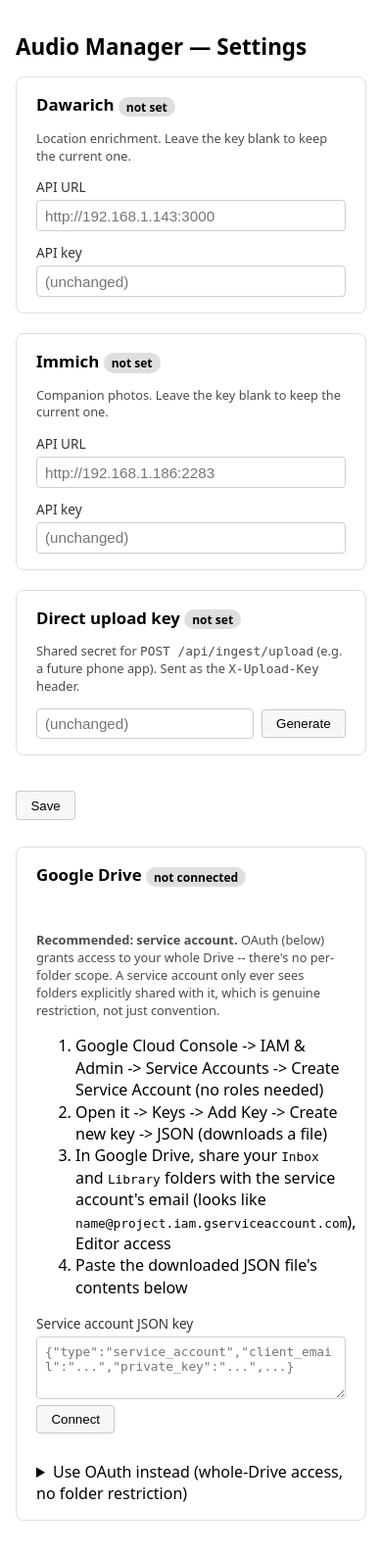
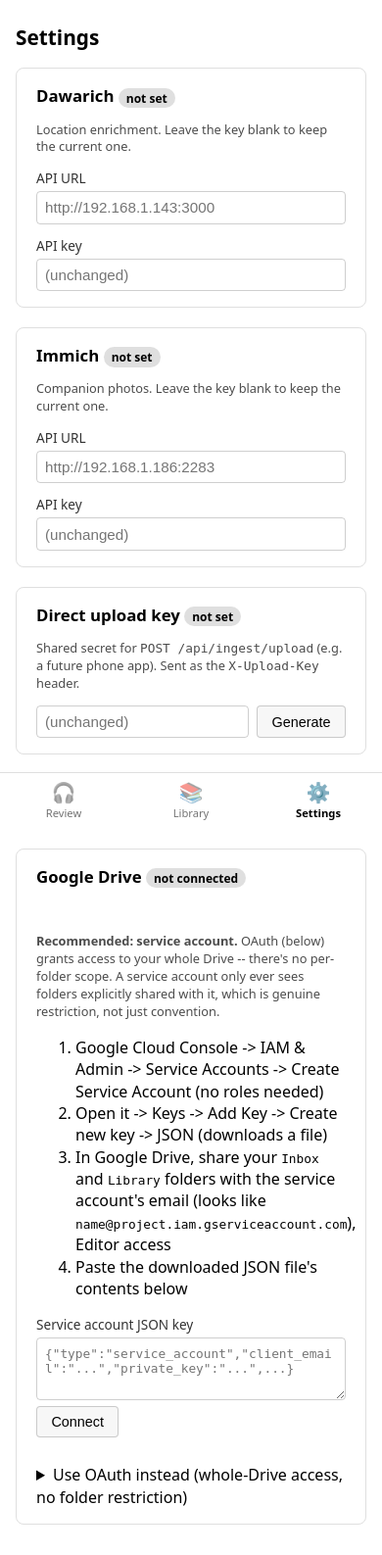
Before and after one commit to broadcasttechie/audioman, a Flask app: page /settings in a window 390 px wide. Shown: the top 1587 px of the page at 98% size. Before the commit the page ends 1552 px from the top, so only its background shows below. Run offline with Flask 3, Linux system fonts and the light colour scheme; data that the repository does not hold is empty.

Commit message:
Add shared nav shell + Review Queue screen; fix silent rclone error detail
UI: base.html carries the responsive nav (bottom tab bar on mobile,
top bar on wide screens -- Review/Library/Settings), settings.html
refactored to extend it. review_queue.html is the new home screen:
pending-review resources as tappable cards (filename, duration,
captured-at or "no timestamp" flag, location/photo indicators),
built safely against XSS (textContent, not innerHTML, for filenames
-- untrusted since they come from uploaded/synced files). library.html
is a placeholder for the next screen.

Fix: str(CalledProcessError) only includes the command and exit code,
never stderr -- found this live debugging a real ingest failure
(a file stuck in the Drive inbox) where file_events/JobRun just said
"returned non-zero exit status 1" with no way to tell it was actually
Google's insufficientFilePermissions. _cmd_error_detail() in
jobs/rclone_jobs.py appends stderr when present, used at all three
call sites.

Co-Authored-By: Claude Sonnet 5 <noreply@anthropic.com>

```diff
--- /dev/null
+++ b/app/templates/base.html
@@ -0,0 +1,79 @@
+<!doctype html>
+<html lang="en">
+<head>
+<meta charset="utf-8">
+<meta name="viewport" content="width=device-width, initial-scale=1">
+<title>Audio Manager{% block title_suffix %}{% endblock %}</title>
+<style>
+  :root { color-scheme: light dark; --nav-size: 56px; }
+  * { box-sizing: border-box; }
+  body {
+    font-family: system-ui, sans-serif; margin: 0; line-height: 1.4;
+    padding-bottom: calc(var(--nav-size) + env(safe-area-inset-bottom));
+  }
+  .container { max-width: 640px; margin: 0 auto; padding: 1rem; }
+  h1 { font-size: 1.3rem; margin: 0.5rem 0 1rem; }
+  section { border: 1px solid #8884; border-radius: 8px; padding: 1rem 1.25rem; margin-bottom: 1.25rem; }
+  h2 { font-size: 1.05rem; margin-top: 0; }
+  label { display: block; font-size: 0.85rem; margin: 0.75rem 0 0.25rem; opacity: 0.8; }
+  input[type=text], input[type=password], input[type=search], textarea, select {
+    width: 100%; padding: 0.45rem 0.5rem; font-size: 0.95rem;
+    border: 1px solid #8886; border-radius: 4px; background: transparent; color: inherit;
+  }
+  textarea { min-height: 4rem; font-family: monospace; font-size: 0.8rem; }
+  .row { display: flex; gap: 0.5rem; align-items: center; }
+  .row input { flex: 1; }
+  button {
+    padding: 0.45rem 0.9rem; border-radius: 4px; border: 1px solid #8886;
+    background: #8881; color: inherit; cursor: pointer; font-size: 0.9rem;
+  }
+  button:hover { background: #8882; }
+  button:disabled { opacity: 0.5; cursor: not-allowed; }
+  .badge { font-size: 0.75rem; padding: 0.1rem 0.5rem; border-radius: 999px; }
+  .badge.set { background: #2a72; }
+  .badge.unset { background: #8884; }
+  .status { font-size: 0.85rem; min-height: 1.2rem; margin-top: 0.5rem; }
+  .status.ok { color: #2a7; }
+  .status.err { color: #d55; }
+  p.hint { font-size: 0.8rem; opacity: 0.7; }
+  code { font-size: 0.8rem; }
+  a { color: inherit; }
+
+  /* Bottom tab bar on mobile, top bar on wider screens -- thumb-reachable
+     nav is the point on a phone, and it maps cleanly onto a future app shell. */
+  nav.tabbar {
+    position: fixed; bottom: 0; left: 0; right: 0; display: flex;
+    border-top: 1px solid #8884; background: Canvas;
+    padding-bottom: env(safe-area-inset-bottom);
+    height: var(--nav-size); z-index: 10;
+  }
+  nav.tabbar a {
+    flex: 1; display: flex; flex-direction: column; align-items: center; justify-content: center;
+    text-decoration: none; color: inherit; font-size: 0.7rem; opacity: 0.55;
+  }
+  nav.tabbar a.active { opacity: 1; font-weight: 600; }
+  nav.tabbar .icon { font-size: 1.25rem; line-height: 1.3; }
+
+  @media (min-width: 720px) {
+    body { padding-bottom: 0; padding-top: var(--nav-size); }
+    nav.tabbar {
+      top: 0; bottom: auto; justify-content: center; gap: 2.5rem;
+      border-top: none; border-bottom: 1px solid #8884;
+    }
+    nav.tabbar a { flex: none; flex-direction: row; gap: 0.4rem; font-size: 0.9rem; }
+  }
+</style>
+{% block head %}{% endblock %}
+</head>
+<body>
+<nav class="tabbar">
+  <a href="/review" class="{{ 'active' if active_tab == 'review' else '' }}"><span class="icon">🎧</span>Review</a>
+  <a href="/library" class="{{ 'active' if active_tab == 'library' else '' }}"><span class="icon">📚</span>Library</a>
+  <a href="/settings" class="{{ 'active' if active_tab == 'settings' else '' }}"><span class="icon">⚙️</span>Settings</a>
+</nav>
+<div class="container">
+{% block content %}{% endblock %}
+</div>
+{% block scripts %}{% endblock %}
+</body>
+</html>
--- /dev/null
+++ b/app/templates/library.html
@@ -0,0 +1,6 @@
+{% extends "base.html" %}
+{% block title_suffix %} — Library{% endblock %}
+{% block content %}
+<h1>Library</h1>
+<p class="hint">Not built yet — filed/failed/archived resources, filterable by status/category/project/tag, will live here.</p>
+{% endblock %}
--- a/app/templates/settings.html
+++ b/app/templates/settings.html
@@ -1,45 +1,18 @@
-<!doctype html>
-<html lang="en">
-<head>
-<meta charset="utf-8">
-<meta name="viewport" content="width=device-width, initial-scale=1">
-<title>Audio Manager — Settings</title>
+{% extends "base.html" %}
+{% block title_suffix %} — Settings{% endblock %}
+{% block head %}
 <style>
-  :root { color-scheme: light dark; }
-  body { font-family: system-ui, sans-serif; max-width: 640px; margin: 2rem auto; padding: 0 1rem; line-height: 1.4; }
-  h1 { font-size: 1.4rem; }
-  section { border: 1px solid #8884; border-radius: 8px; padding: 1rem 1.25rem; margin-bottom: 1.25rem; }
-  h2 { font-size: 1.05rem; margin-top: 0; }
-  label { display: block; font-size: 0.85rem; margin: 0.75rem 0 0.25rem; opacity: 0.8; }
-  input[type=text], input[type=password], textarea {
-    width: 100%; box-sizing: border-box; padding: 0.4rem 0.5rem; font-size: 0.95rem;
-    border: 1px solid #8886; border-radius: 4px; background: transparent; color: inherit;
-  }
-  textarea { min-height: 4rem; font-family: monospace; font-size: 0.8rem; }
-  .row { display: flex; gap: 0.5rem; align-items: center; }
-  .row input { flex: 1; }
-  button { padding: 0.4rem 0.9rem; border-radius: 4px; border: 1px solid #8886; background: #8881; cursor: pointer; }
-  button:hover { background: #8882; }
-  button:disabled { opacity: 0.5; cursor: not-allowed; }
-  .badge { font-size: 0.75rem; padding: 0.1rem 0.5rem; border-radius: 999px; }
-  .badge.set { background: #2a72; color: inherit; }
-  .badge.unset { background: #8884; color: inherit; }
-  .save { margin-top: 1rem; }
-  .status { font-size: 0.85rem; min-height: 1.2rem; margin-top: 0.5rem; }
-  .status.ok { color: #2a7; }
-  .status.err { color: #d55; }
-  p.hint { font-size: 0.8rem; opacity: 0.7; }
-  code { font-size: 0.8rem; }
   #folder-breadcrumb { font-size: 0.85rem; margin: 0.5rem 0; }
   #folder-breadcrumb a { cursor: pointer; text-decoration: underline; }
   #folder-list { max-height: 220px; overflow-y: auto; border: 1px solid #8884; border-radius: 4px; margin-bottom: 0.75rem; }
   .folder-row { display: flex; justify-content: space-between; align-items: center; padding: 0.35rem 0.6rem; border-bottom: 1px solid #8882; font-size: 0.9rem; }
   .folder-row:last-child { border-bottom: none; }
   .folder-row button { font-size: 0.8rem; padding: 0.15rem 0.5rem; }
+  .save { margin-top: 1rem; }
 </style>
-</head>
-<body>
-<h1>Audio Manager — Settings</h1>
+{% endblock %}
+{% block content %}
+<h1>Settings</h1>
 
 <section>
   <h2>Dawarich <span id="dawarich-badge" class="badge"></span></h2>
@@ -131,7 +104,8 @@
     </details>
   </details>
 </section>
-
+{% endblock %}
+{% block scripts %}
 <script>
 async function loadSettings() {
   const r = await fetch('/api/settings');
@@ -366,5 +340,4 @@ async function connectDrive() {
 loadSettings();
 showDriveBanner();
 </script>
-</body>
-</html>
+{% endblock %}
--- a/app/views.py
+++ b/app/views.py
@@ -7,11 +7,21 @@ ui_bp = Blueprint("ui", __name__)
 
 @ui_bp.get("/")
 def index():
-    # No review-queue UI yet (PLAN.md section 7) -- settings is the
-    # only page that exists so far.
-    return redirect(url_for("ui.settings_page"))
+    return redirect(url_for("ui.review_queue"))
+
+
+@ui_bp.get("/review")
+def review_queue():
+    return render_template("review_queue.html", active_tab="review")
+
+
+@ui_bp.get("/library")
+def library():
+    return render_template("library.html", active_tab="library")
 
 
 @ui_bp.get("/settings")
 def settings_page():
-    return render_template("settings.html", redirect_uri=Config.GOOGLE_OAUTH_REDIRECT_URI)
+    return render_template(
+        "settings.html", active_tab="settings", redirect_uri=Config.GOOGLE_OAUTH_REDIRECT_URI,
+    )
```
Also changed, not shown: app/templates/review_queue.html (added, +104 -0 lines), jobs/rclone_jobs.py (+22 -7 lines).
